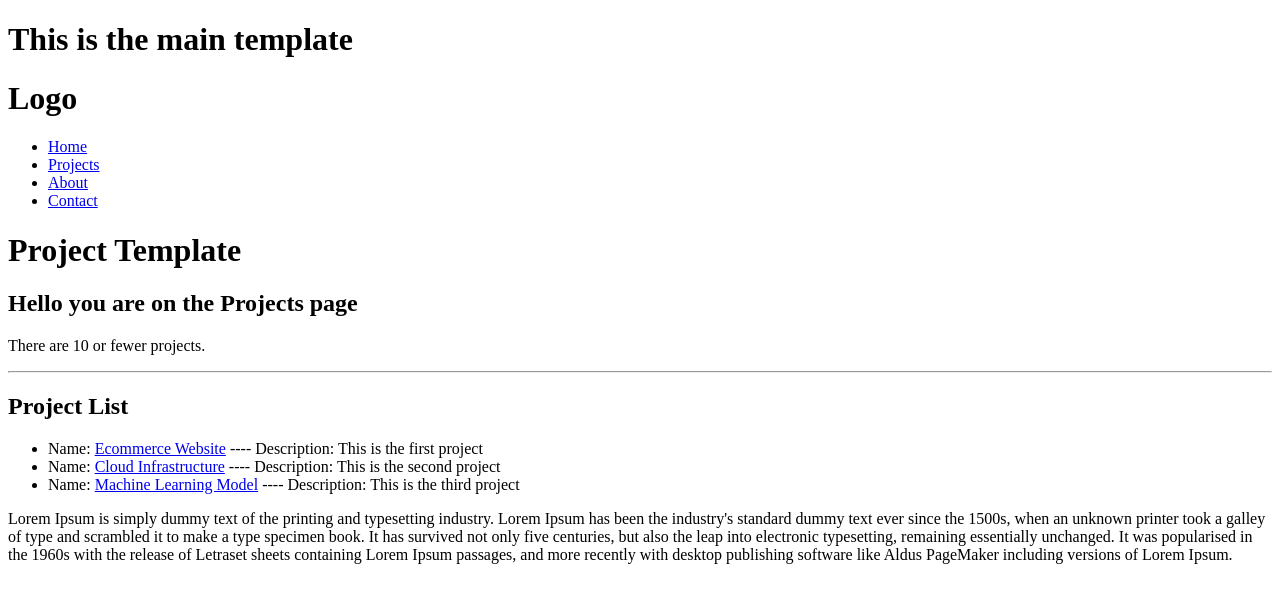
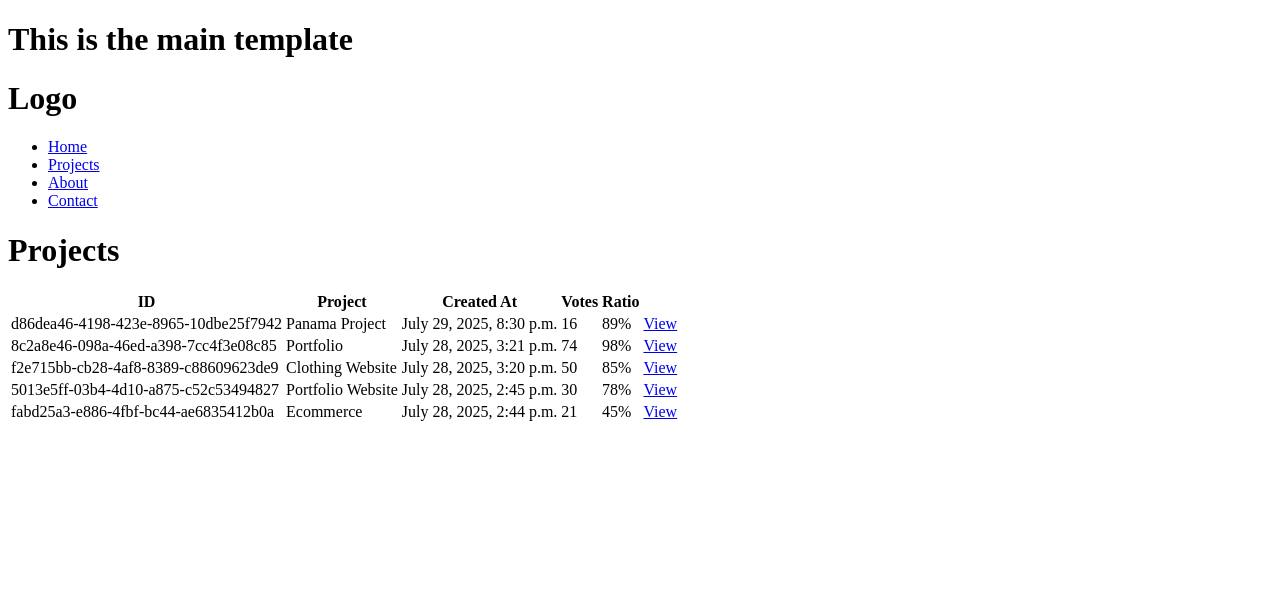
Before and after one commit to NipunaDassanayake/django-journey, a Django app: page / in a window 1280 px wide. Shown: the top 603 px of the page. Run offline with Django 5.2, Linux system fonts and the light colour scheme; data comes from the database, SQL or seed files in the repository; both versions use the stored data as it was after the commit.

Commit message:
retrive data from projects

```diff
--- a/projects/templates/projects/projects.html
+++ b/projects/templates/projects/projects.html
@@ -1,31 +1,30 @@
-
-
 {% extends "main.html" %}
 
 {% block content %}
 
-<h1>Project Template</h1>
-<h2>Hello you are on the {{page}} page</h2>
+<h1>Projects </h1>
+<table>
+    <tr>
+        <th>ID</th>
+        <th>Project</th>
+        <th>Created At</th>
+        <th>Votes</th>
+        <th>Ratio</th>
+        <th></th>
+    </tr>
+    {% for i in projects %}
+    <tr>
+        <td>{{i.id}}</td>
+        <td>{{i.title}}</td>
+        <td>{{ i.created_at }}</td>
+        <td>{{ i.vote_total }}</td>
+        <td>{{ i.vote_ratio }}%</td>
+        <td><a href="{% url 'project' i.id %}">View</a></td>
 
 
-{% if number > 10 %}
-    <p>There are more than 10 projects.</p>
-{% else %}
-    <p>There are 10 or fewer projects.</p>
-{% endif %}
-
-<hr>
-
-<h2>Project List</h2>
-<ul>
-    {% for i in projectList %}
-        <li>
-            Name: <a href="{% url 'project' i.id %}">{{ i.title }}</a> ----
-            Description: {{ i.description }}
-        </li>
+    </tr>
     {% endfor %}
-</ul>
+</table>
 
 
-<p>Lorem Ipsum is simply dummy text of the printing and typesetting industry. Lorem Ipsum has been the industry's standard dummy text ever since the 1500s, when an unknown printer took a galley of type and scrambled it to make a type specimen book. It has survived not only five centuries, but also the leap into electronic typesetting, remaining essentially unchanged. It was popularised in the 1960s with the release of Letraset sheets containing Lorem Ipsum passages, and more recently with desktop publishing software like Aldus PageMaker including versions of Lorem Ipsum.</p>
 {% endblock content %}
--- a/projects/templates/projects/single-project.html
+++ b/projects/templates/projects/single-project.html
@@ -6,7 +6,13 @@
 
 <h1>{{projectObj.title}}</h1>
 
+<hr>
+{% for tag in projectObj.tags.all %}
+<span style="border:1px solid grey">{{tag}}</span>
+{% endfor %}
 
+<hr>
+<br>
 <h2>{{projectObj.description}}</h2>
 
 
--- a/projects/views.py
+++ b/projects/views.py
@@ -1,5 +1,6 @@
 from django.http import HttpResponse
 from django.shortcuts import render
+from .models import Project
 
 projectList = [
     {
@@ -30,17 +31,12 @@ projectList = [
 #     return render(request, 'projects/single-project.html' )
 
 def projects(request):
-    page = 'Projects'
-    number = 10
-    context = {'page': page, 'number': number, 'projectList': projectList}
+    projects = Project.objects.all()
+    context = {'projects': projects}
 
     return render(request, 'projects/projects.html', context)
 
 
 def project(request, pk):
-    projectObj = None
-    for i in projectList:
-        if i['id'] == pk:
-            projectObj = i
-
-    return render(request, 'projects/single-project.html', {'projectObj': projectObj})
+    projectObj = Project.objects.get(id=pk)  # Fetch the project by its primary key (UUID)
+    return render(request, 'projects/single-project.html', {'projectObj': projectObj })
```
Also changed, not shown: db.sqlite3.
